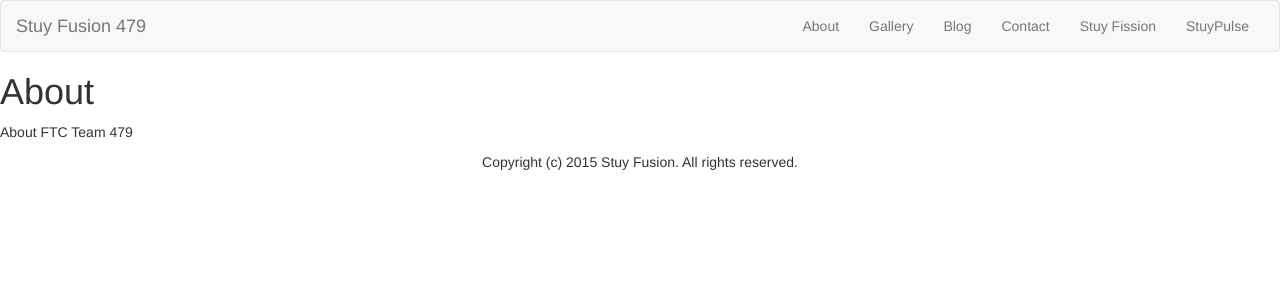
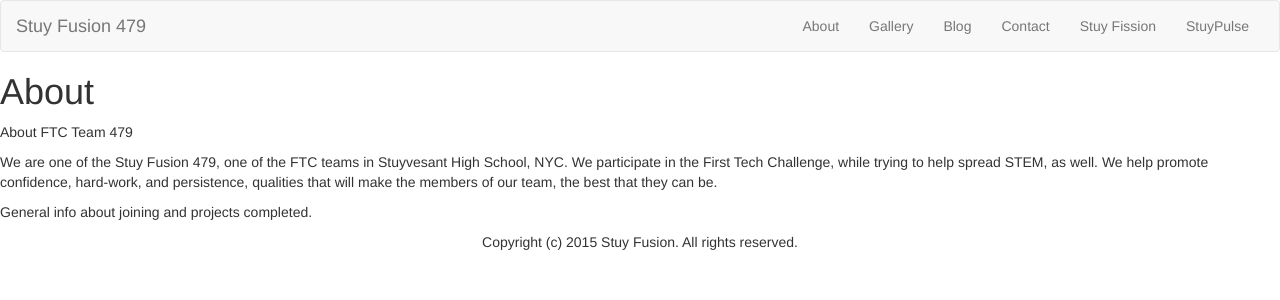
Before and after one commit to stuyfusion/stuyfusion.github.io, a Jekyll site: the page built from about.md, in a window 1280 px wide. Shown: the top 300 px of the page. Built offline with Jekyll 4.4.1, drawn with Linux system fonts in a browser that asks for light colours; nearby versions of some CDN libraries; library files that are not in the unit come from our copies.

Commit message:
Update about.md

```diff
--- a/about.md
+++ b/about.md
@@ -5,3 +5,7 @@ permalink: /about/
 ---
 
 About FTC Team 479
+
+We are one of the Stuy Fusion 479, one of the FTC teams in Stuyvesant High School, NYC. We participate in the First Tech Challenge, while trying to help spread STEM, as well. We help promote confidence, hard-work, and persistence, qualities that will make the members of our team, the best that they can be.
+
+General info about joining and projects completed.
```
